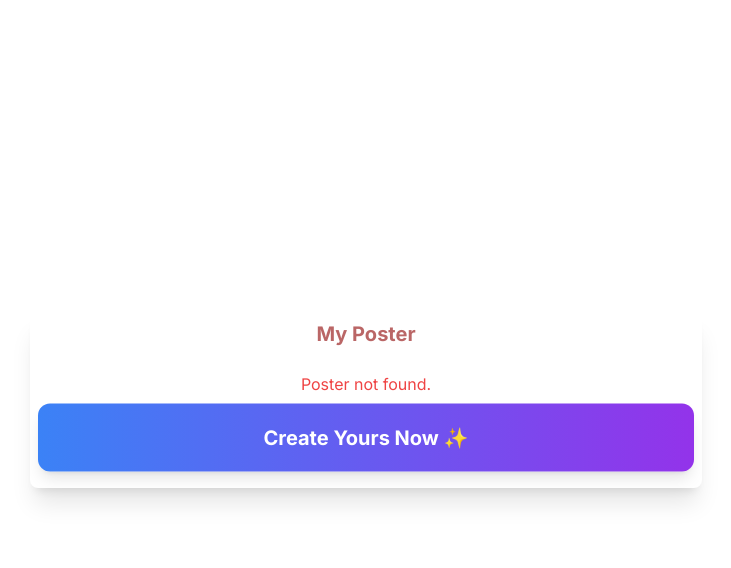
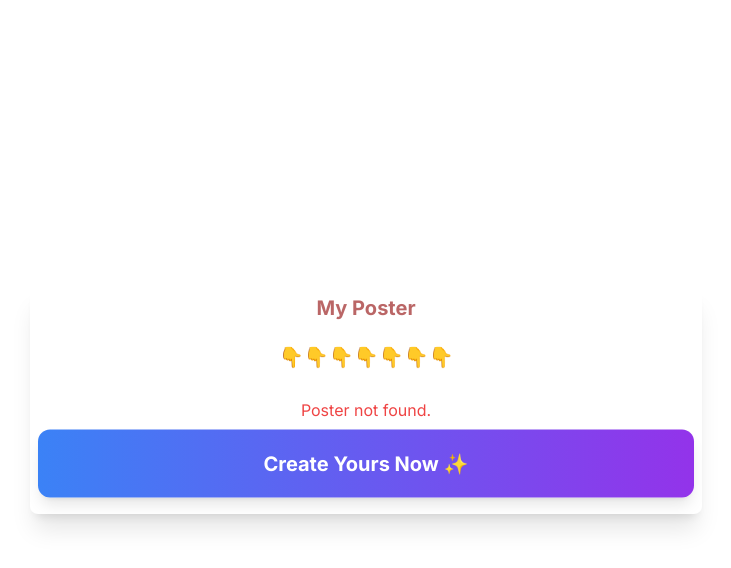
Before and after one commit to indrajeetsak/poster-app, a PHP site: page /view.php in a window 1280 px wide. Shown: the top 568 px of the page, without its empty margins (274-1005 px from the left). Run offline with PHP 8.4, Linux system fonts and the light colour scheme; some libraries are stand-ins or nearby versions.

Commit message:
First draft

```diff
--- a/view.php
+++ b/view.php
@@ -55,6 +55,7 @@ if ($id) {
 
     <div class="bg-white rounded-lg shadow-xl max-w-2xl w-full overflow-hidden text-center p-2">
         <h3 class="animate-pulse text-xl font-bold mb-6 text-red-800"><?php echo $pageTitle; ?></h1>
+        <h3 class="animate-bounce text-xl font-bold mb-6 text-red-800">👇👇👇👇👇👇👇</h1>
 
         <?php if ($imageUrl): ?>
             <img src="<?php echo $imageUrl; ?>" alt="Generated Poster" class="w-full h-auto max-w-full rounded-lg shadow-md mb-8">
```
